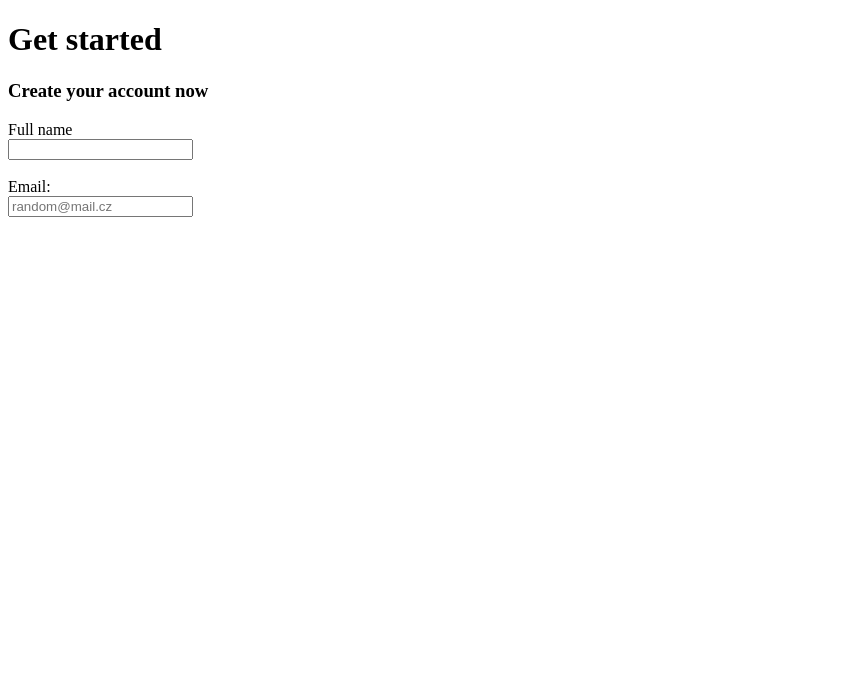
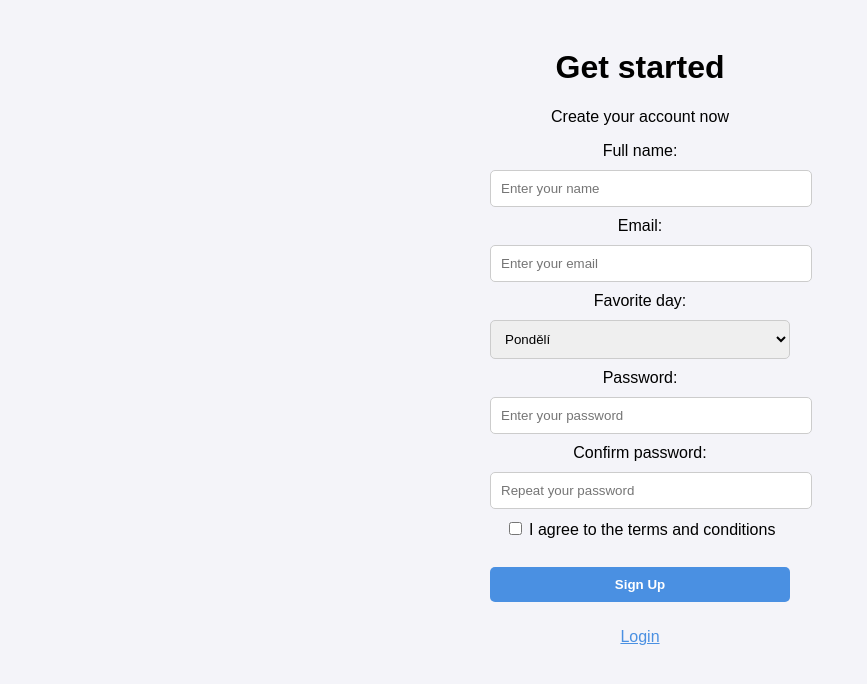
Before and after one commit to vanesixx/form, a plain HTML site: page index.html in a window 1280 px wide. Shown: the whole page, without its empty margins (0-867 px from the left). Drawn offline with Linux system fonts and the light colour scheme.

Commit message:
Add files via upload

```diff
--- a/index.html
+++ b/index.html
@@ -1,29 +1,61 @@
-<!doctype html>
+<!DOCTYPE html>
 <html lang="cs">
 <head>
     <meta charset="UTF-8">
-    <meta name="viewport"
-          content="width=device-width, user-scalable=no, initial-scale=1.0, maximum-scale=1.0, minimum-scale=1.0">
-    <meta http-equiv="X-UA-Compatible" content="ie=edge">
+    <meta name="viewport" content="width=device-width, initial-scale=1.0">
     <title>Form</title>
 </head>
-<body>
+<body style="text-align: center; font-family: Arial, sans-serif; background-color: #f4f4f9; padding: 20px;">
 
 <h1>Get started</h1>
-<h3>Create your account now</h3>
+<p>Create your account now</p>
 
-<form action="index.html" method="post">
-    <label for="textinput">Full name</label>
-    <br>
-    <input type="text" name="text" id="textinput">
-
-    <br>
-    <br>
-    <label for="inputEmail">Email: </label>
-    <br>
-    <input type="email" id="inputEmail" name="email" placeholder="random@mail.cz">
+<form style="max-width: 300px; margin: 0 auto;">
+    <label for="fullname">Full name:</label><br>
+    <input type="text" id="fullname" name="fullname" maxlength="50" required placeholder="Enter your name"
+           style="width: 100%; padding: 10px; margin: 10px 0; border: 1px solid #ccc; border-radius: 5px;"><br>
 
 
+    <label for="email">Email:</label><br>
+    <input type="email" id="email" name="email" required placeholder="Enter your email"
+           style="width: 100%; padding: 10px; margin: 10px 0; border: 1px solid #ccc; border-radius: 5px;"><br>
+
+
+    <label for="day">Favorite day:</label><br>
+    <select id="day" name="day" required style="width: 100%; padding: 10px; margin: 10px 0; border: 1px solid #ccc; border-radius: 5px;">
+        <optgroup label="Weekdays">
+            <option value="Pondělí">Pondělí</option>
+            <option value="Úterý">Úterý</option>
+            <option value="Středa">Středa</option>
+            <option value="Čtvrtek">Čtvrtek</option>
+            <option value="Pátek">Pátek</option>
+        </optgroup>
+        <optgroup label="Weekend">
+            <option value="Sobota">Sobota</option>
+            <option value="Neděle">Neděle</option>
+        </optgroup>
+    </select><br>
+
+
+    <label for="password">Password:</label><br>
+    <input type="password" id="password" name="password" minlength="8" required placeholder="Enter your password"
+           style="width: 100%; padding: 10px; margin: 10px 0; border: 1px solid #ccc; border-radius: 5px;"><br>
+
+
+    <label for="confirm_password">Confirm password:</label><br>
+    <input type="password" id="confirm_password" name="confirm_password" minlength="8" required placeholder="Repeat your password"
+           style="width: 100%; padding: 10px; margin: 10px 0; border: 1px solid #ccc; border-radius: 5px;"><br>
+
+
+    <input type="checkbox" id="terms" name="terms" required>
+    <label for="terms">I agree to the terms and conditions</label><br><br>
+
+
+    <button type="submit" style="width: 100%; padding: 10px; margin: 10px 0; background-color: #4a90e2; color: white; border: none; border-radius: 5px; font-weight: bold;">Sign Up</button>
 </form>
+
+
+<p><a href="#" style="color: #4a90e2;">Login</a></p>
+
 </body>
 </html>
```
